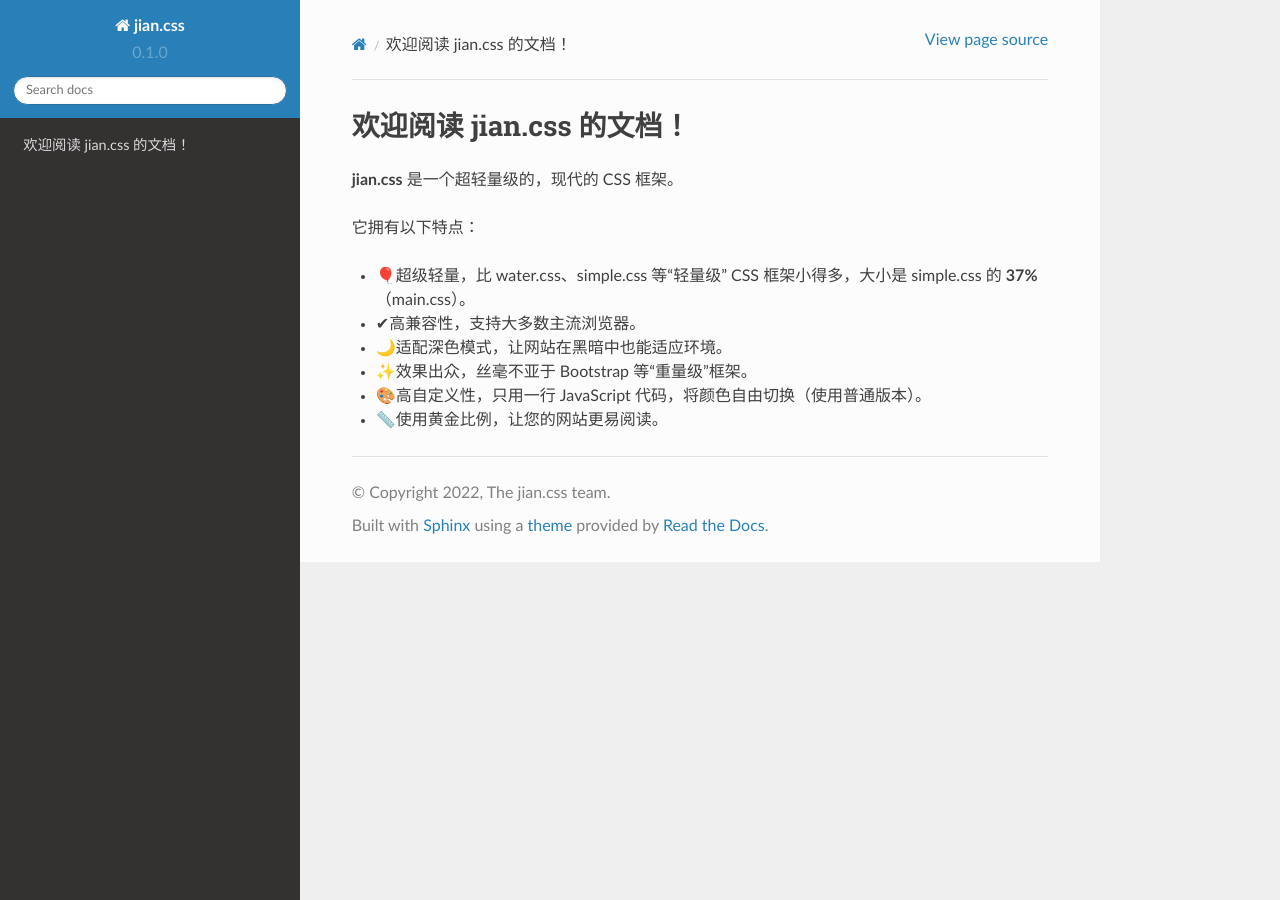
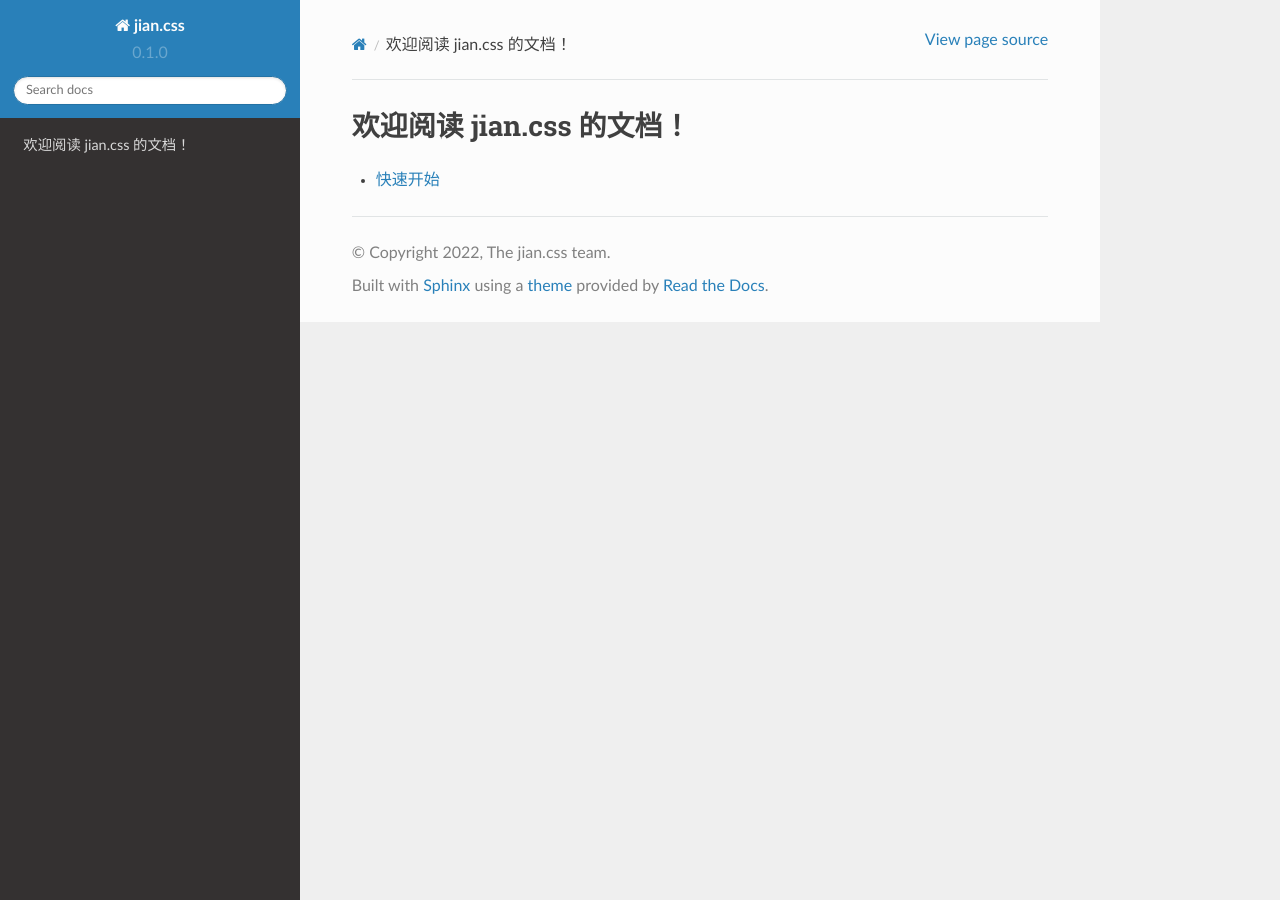
Before and after one commit to jian-css/docs, a Sphinx documentation site: the page built from docs/source/index.rst, in a window 1280 px wide. Built offline with Sphinx 7.4.7 and the Read the Docs theme 2.0.0, drawn with Linux system fonts in a browser that asks for light colours.

Commit message:
Update index.rst

```diff
--- a/docs/source/index.rst
+++ b/docs/source/index.rst
@@ -1,12 +1,3 @@
 欢迎阅读 jian.css 的文档！
 =========
-**jian.css** 是一个超轻量级的，现代的 CSS 框架。
-
-它拥有以下特点：
-
-- 🎈️超级轻量，比 water.css、simple.css 等“轻量级” CSS 框架小得多，大小是 simple.css 的 **37%** （main.css）。
-- ✔高兼容性，支持大多数主流浏览器。
-- 🌙适配深色模式，让网站在黑暗中也能适应环境。
-- ✨️效果出众，丝毫不亚于 Bootstrap 等“重量级”框架。
-- 🎨️高自定义性，只用一行 JavaScript 代码，将颜色自由切换（使用普通版本）。
-- 📏️使用黄金比例，让您的网站更易阅读。
+- `快速开始 <https://jiancss-docs.readthedocs.io/quickstart.html>`_
```
